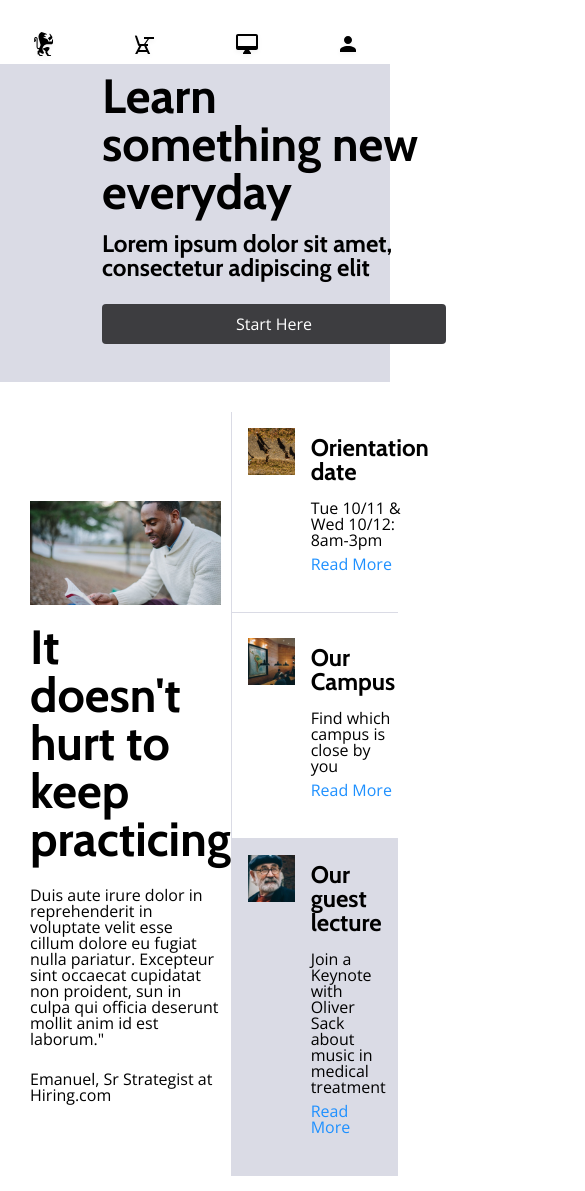
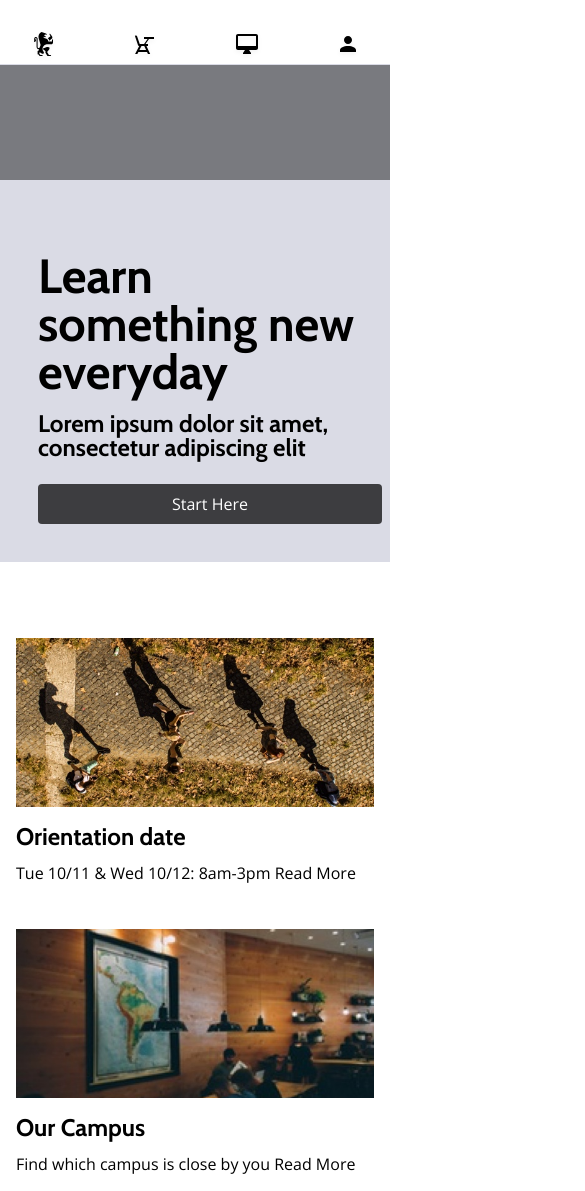
Before and after one commit to tyler-kemnitz/Colmar, a plain HTML site: page index.html in a window 390 px wide. Shown: the top 1191 px of the page, 585 px wide, since content can reach past the window. Drawn offline with nearby package versions, Linux system fonts and the light colour scheme.

Commit message:
Progress responsive design up to 'Practice' section.

```diff
--- a/index.html
+++ b/index.html
@@ -33,6 +33,8 @@
                 </nav>
               </div>
         </header>
+        <!--Mobile Spacer-->
+        <div id="mobile-spacer"></div>
         <!--Jumbotron-->
         <div class="content banner">
             <div class="banner-image">
@@ -48,7 +50,7 @@
         </div>
        <!--Practice Info-->
        <div class="content">
-           <div class="contain-left">
+           <div class="desktop-contain-left">
             <div class="visual-container">
                 <img class="visual" src="./resources/images/information-main.jpg">
                 <h1>It doesn't hurt to keep practicing</h1>
@@ -59,9 +61,9 @@
                 <span>Emanuel, Sr Strategist at Hiring.com</span>
              </div>
             </div>
-            <div id="practice-border" class="contain-right">
+            <div id="practice-border" class="desktop-contain-right">
                 <div class="info">
-                    <img src="./resources/images/information-orientation.jpg">
+                    <img class="desktop-img" src="./resources/images/information-orientation.jpg">
                     <div class="text">
                         <h3>Orientation date</h3>
                         <span>Tue 10/11 & Wed 10/12: 8am-3pm</span>
@@ -70,7 +72,7 @@
                 </div>
                 <div class="border"></div>
                 <div class="info">
-                    <img src="./resources/images/information-campus.jpg">
+                    <img class="desktop-img" src="./resources/images/information-campus.jpg">
                     <div class="text">
                         <h3>Our Campus</h3>
                         <span>Find which campus is close by you</span>
@@ -78,12 +80,38 @@
                     </div>
                 </div>
                 <div id="gray" class="info">
-                    <img src="./resources/images/information-guest-lecture.jpg">
+                    <img class="desktop-img" src="./resources/images/information-guest-lecture.jpg">
                     <div class="text">
                         <h3>Our guest lecture</h3>
                         <span>Join a Keynote with Oliver Sack about music in medical treatment</span>
                         <span><a href="#">Read More</a></span>
                     </div>
+                </div>
+            </div>
+        </div>
+        <div class="mobile-learn">
+            <div class="mobile-info">
+                <div class="mobile-text">
+                    <img class="mobile-img" src="./resources/images/information-orientation-mobile.jpg">
+                    <h3>Orientation date</h3>
+                    <span>Tue 10/11 & Wed 10/12: 8am-3pm</span>
+                    <span><a href="#">Read More</a></span>
+                </div>
+            </div>
+            <div class="mobile-info">
+                <div class="mobile-text">
+                    <img class="mobile-img" src="./resources/images/information-campus-mobile.jpg">
+                    <h3>Our Campus</h3>
+                    <span>Find which campus is close by you</span>
+                    <span><a href="#">Read More</a></span>
+                </div>
+            </div>
+            <div class="mobile-info">
+                    <div class="mobile-text">
+                    <img class="mobile-img" src="./resources/images/information-guest-lecture-mobile.jpg">
+                    <h3>Our guest lecture</h3>
+                    <span>Join a Keynote with Oliver Sack about music in medical treatment</span>
+                    <span><a href="#">Read More</a></span>
                 </div>
             </div>
         </div>
--- a/resources/css/style.css
+++ b/resources/css/style.css
@@ -70,6 +70,7 @@ header .mobile{
     header .mobile{
         display: block;
         width: 100%;
+        height: 2rem;
     }
     header .mobile ul{
         display: flex;
@@ -79,6 +80,18 @@ header .mobile{
     }
     header .mobile ul li{
         padding: 0;
+    }
+}
+/* Mobile Spacer */
+#mobile-spacer{
+    display: none;
+}
+@media only screen and (max-width: 760px){
+    #mobile-spacer{
+        display: block;
+        height: 180px;
+        width: 100%;
+        background-color: #797A7F;
     }
 }
 /* Jumbotron */
@@ -107,6 +120,11 @@ header .mobile{
 }
 .learn h3{
     font-size: 1.5rem;
+}
+@media only screen and (max-width: 760px){
+    .banner-image{
+        display: none;
+    }
 }
 /* Button Goals */
 .learn .button{
@@ -170,7 +188,7 @@ p{
     padding: 1rem;
     border-bottom: solid #DADBE5 1px;
 }
-.info img{
+.info .desktop-img{
     width: 35%;
     height: 35%;
 }
@@ -190,12 +208,42 @@ p{
     padding-top: 0.5rem;
     border-bottom: solid #DADBE5 1px;
 }
+@media only screen and (max-width: 760px){
+    .desktop-contain-left{
+        display: none;
+    }
+}
 /* Practice Only */
+.mobile-learn{
+    display: none;
+}
 .text a{
     color: dodgerblue;
 }
 #practice-border{
     border-left: solid #DADBE5 1px;
+}
+@media only screen and (max-width: 760px){
+    .desktop-contain-right{
+        display: none;
+    }
+    .mobile-learn{
+        display: flex;
+        flex-direction: column;
+        align-items: center;
+    }
+    .mobile-info{
+        display: flex;
+        padding: 1rem;
+    }
+    .mobile-text{
+        padding-bottom: 1rem;;
+    }
+    .mobile-img{
+        width: 100%;
+        height: auto;
+        padding-bottom: 1rem;
+    }
 }
 /* Courses */
 .courses{
```
